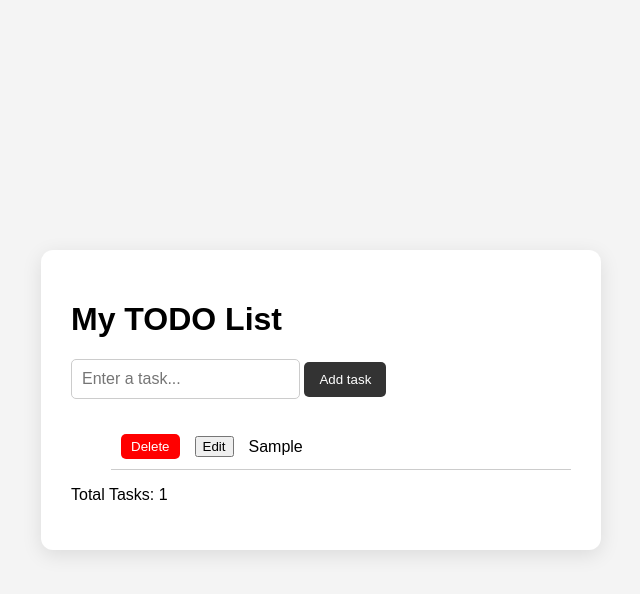
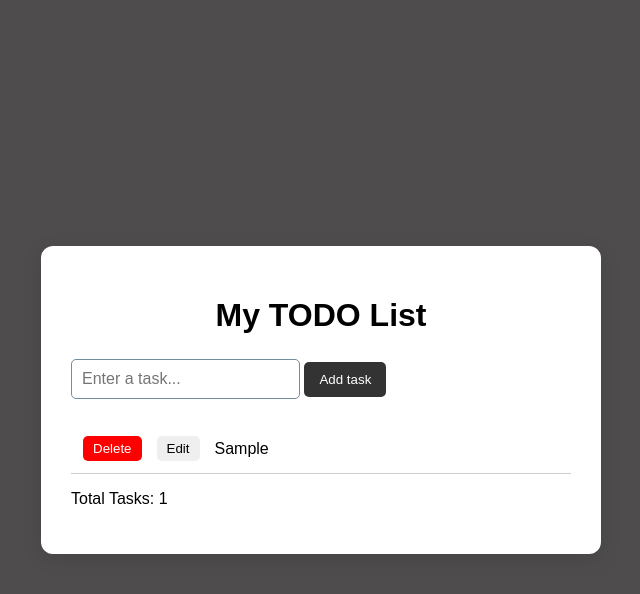
Before and after one commit to tanu16854-cell/todo_app, a plain HTML site: page index.html in a window 1280 px wide. Both pictures are taken after typing "Sample" into the empty fields and a click on the button "Add task". Shown: the whole page, without its empty margins (319-959 px from the left). Drawn offline with Linux system fonts and the light colour scheme.

Commit message:
updated ui version

```diff
--- a/style.css
+++ b/style.css
@@ -1,7 +1,7 @@
 body {
     margin: 0;
     font-family: Arial, sans-serif;
-    background: #f4f4f4;
+    background: #4e4c4c;
     min-height: 100vh;
     display: flex;
     justify-content: center;
@@ -10,11 +10,16 @@ body {
 }
 .container {
     width: 500px;
-    background: white;
+    background: rgb(255, 255, 255);
     padding: 30px;
     border-radius: 12px;
     box-shadow: 0 5px 20px rgba(0, 0, 0, 0.1);
 
+}
+h1 {
+    text-align: center;
+    margin-bottom: 25px;
+    font-size: 32px;
 }
 .input-box {
     display: flex;
@@ -23,14 +28,14 @@ body {
 #taskInput{
     flex: 1;
     padding: 10px;
-    border: 1px solid #ccc;
+    border: 1px solid #728e9c;
     border-radius: 5px;
     font-size: 16px;
 }
 #addBtn {
 padding: 10px 15px;
 border: none;
-background: #333;
+background: #333333;
 color: white;
 border-radius: 5px;
 cursor: pointer;
@@ -38,18 +43,20 @@ cursor: pointer;
 #taskList {
 list-style: none;
 margin-top: 25px;
+padding: 0;
 }
 .task{
     display: flex;
     justify-content: space-between;
     align-items: center;
-    padding: 10px;
+    padding: 12px;
     gap: 15px;
     border-bottom: 1px solid #ccc;
 }
 .task span{
     cursor: pointer;
     flex: 1;
+    font-size: 16px;
 }
 .deleteBtn {
     background: red;
@@ -61,5 +68,19 @@ margin-top: 25px;
 }
 .completed {
     text-decoration: line-through;
+    color: #4a4747;
     opacity: 0.5;
 }
+#taskInput:focus {
+    outline: none;
+    border-color: rgb(43, 107, 226);
+}
+#addBtn:hover {
+    background: #596ea9;
+
+}
+.editBtn {
+    border: none;
+    padding: 5px 10px;
+    border-radius: 5px;
+}
```
